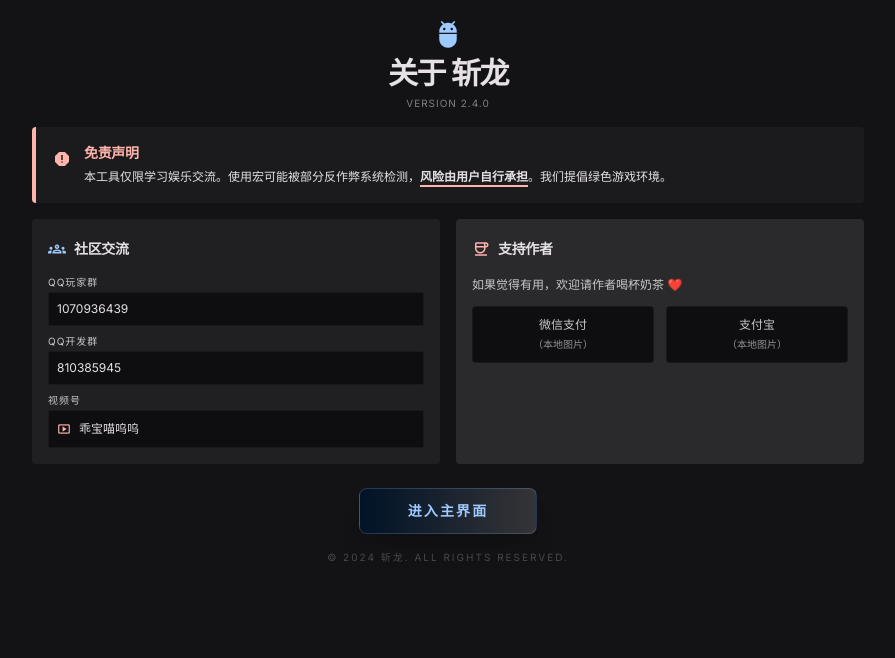
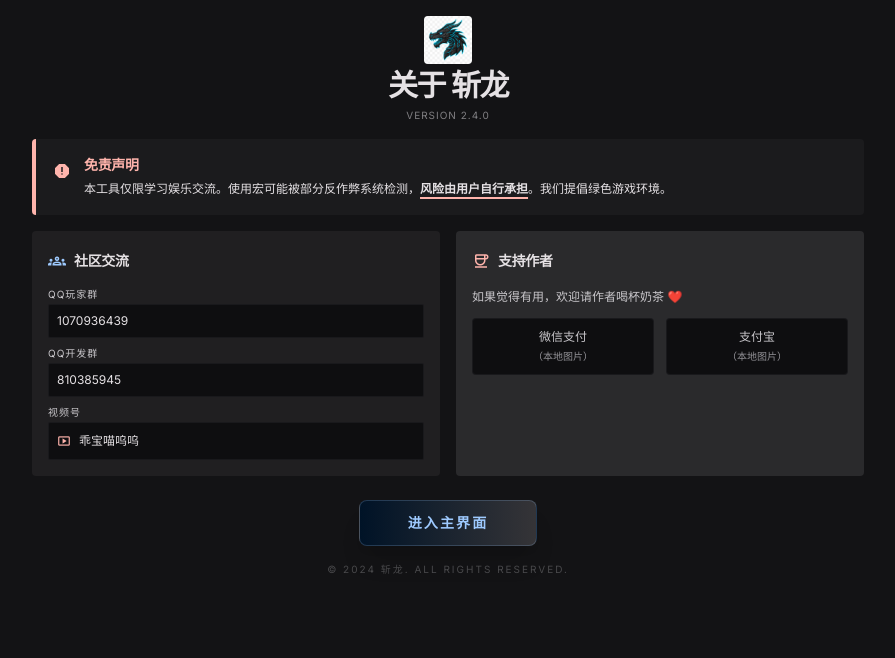
Before and after one commit to cuijiawei123/zhanlong, an Electron app: page electron/public/index.html in a window 1100 px wide. Shown: the whole page, without its empty margins (102-997 px from the left). Drawn offline with nearby package versions, Linux system fonts and the light colour scheme; no server answers.

Commit message:
style: 页面内logo替换为龙头图标
- 顶栏logo: Material adb图标 → 龙头图片
- 关于页面logo: 同步替换
- 新增 electron/public/logo.png

```diff
--- a/electron/public/index.html
+++ b/electron/public/index.html
@@ -45,7 +45,7 @@ body{background:#131315;color:#e5e1e4;font-family:'Inter',sans-serif;overflow:hi
 <!-- ═══════════ 顶栏 ═══════════ -->
 <header class="h-11 border-b border-surface-variant flex items-center justify-between px-4 drag-region shrink-0 bg-surface">
   <div class="flex items-center gap-3 no-drag">
-    <span class="material-symbols-outlined text-primary text-lg" style="font-variation-settings:'FILL' 1">adb</span>
+    <img src="logo.png" alt="斩龙" class="w-5 h-5 rounded-sm"/>
     <span class="text-xs font-bold tracking-widest font-headline uppercase text-on-surface-variant">斩龙</span>
   </div>
   <div class="flex items-center gap-3 no-drag">
@@ -270,7 +270,7 @@ body{background:#131315;color:#e5e1e4;font-family:'Inter',sans-serif;overflow:hi
   <div class="flex-1 flex flex-col justify-center max-w-4xl w-full mx-auto px-8 py-4 gap-4">
     <!-- 标题 -->
     <div class="text-center flex flex-col items-center gap-1">
-      <span class="material-symbols-outlined text-primary text-3xl" style="font-variation-settings:'FILL' 1">adb</span>
+      <img src="logo.png" alt="斩龙" class="w-12 h-12 rounded-lg"/>
       <h2 class="text-3xl font-headline font-bold tracking-tighter text-on-surface" data-i18n="about_title">关于 斩龙</h2>
       <p class="text-on-surface-variant font-label text-[10px] uppercase tracking-widest opacity-60">Version 2.4.0</p>
     </div>
```
Also changed, not shown: electron/public/logo.png (added).
